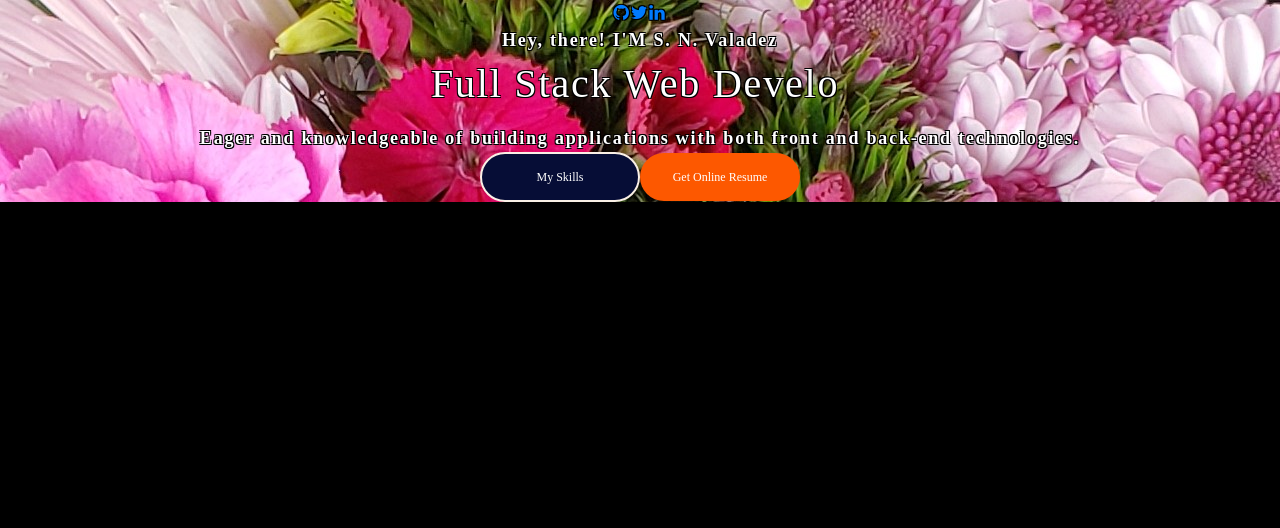
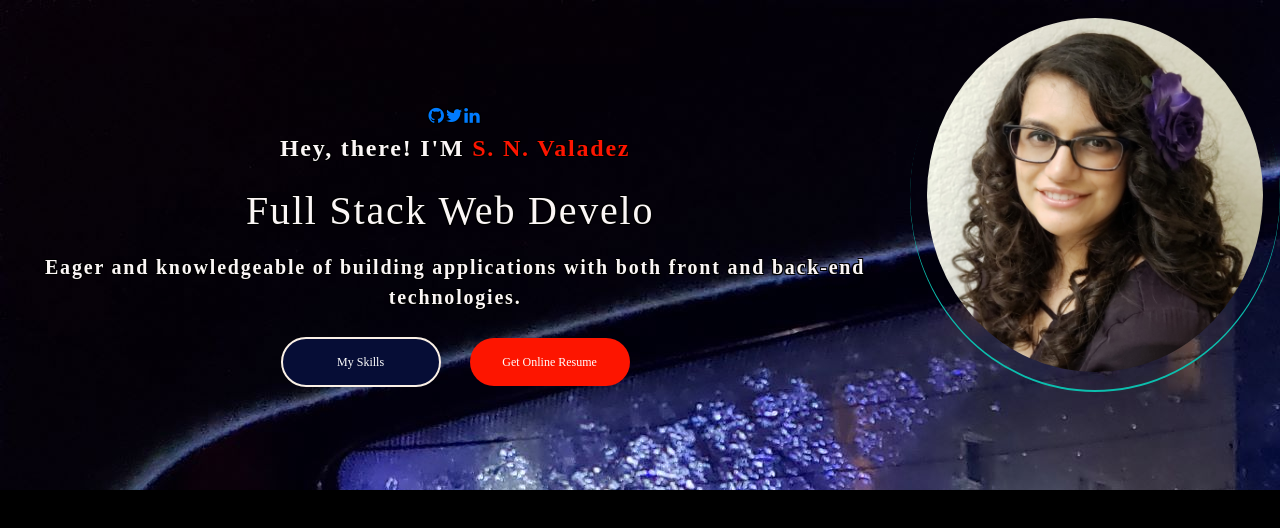
Before and after one commit to SNValadez/snvaladez.dev, a React (Create React App) app: page / in a window 1280 px wide. Shown: the top 528 px of the page. Built offline with nearby package versions, Linux system fonts and the light colour scheme; a web font is replaced by a local one.

Commit message:
header css stylings

```diff
--- a/src/App.css
+++ b/src/App.css
@@ -14,7 +14,7 @@
 }
 
 .App-header {
-  background-color: #282c34;
+  background-color: #23272e;
   min-height: 100vh;
   display: flex;
   flex-direction: column;
@@ -45,7 +45,7 @@
   --sea-green-extra-dark: #09BEAD;
   --sea-green-shadow: rgba(11, 190, 173,0.4);
   --header-hamburger-background : rgba(11, 190, 173,0.8);
-  --orange: #F57F17;
+  --orange: #f77e15;
   --dark-orange: #FF5823;
   --orange-shadow: rgba(245, 127, 23,0.2);
   --white: #ffffff;
--- a/src/components/Header/style.css
+++ b/src/components/Header/style.css
@@ -1,3 +1,8 @@
+.header-role-tagline{
+    margin: 6px 0 0 0;
+    font-size: 20px;
+}
+
 header {
     display: flex;
     height: 100px;
@@ -7,6 +12,21 @@ header {
     justify-content: space-between;
 }
 
+.header-details-name{
+    font-size: 24px;
+}
+
+.header-picture{
+    border-radius: 50%;
+    align-items: center;
+    justify-content: center;
+    display: flex;
+    margin: 0 0 100px 0;
+    box-shadow: 0 2px 0 0 var(--loader-color);
+    height: 390px;
+    width: 390px;
+}
+
 .header-container {
     min-height: fit-content;
     display: flex;
@@ -14,7 +34,36 @@ header {
     justify-content: center;
     text-align: center;
     height: 10%;
-    background-image: url("../../assets/Header-Home/flowers.jpg");
+    background-image: url("../../assets/Header-Home/window-2.jpg");
+
+}
+
+.header-options .highlighted-btn {
+    margin: 0 0 0 29px;
+
+}
+
+.header-details-role{
+    flex-direction: column;
+    display: flex;
+    margin: 15px 0 25px 0;
+}
+
+.header-options .highlighted-btn:hover {
+    background-color: wheat;
+    margin: 0 0 0 29px;
+    color: black
+}
+
+.header-picture-background {
+    background-size: cover;
+    width: 91%;
+    background-position: center;
+    background-image: url("../../assets/Header-Home/SNValadez-Infosys.jpeg");
+    background-repeat: no-repeat;
+    height: 91%;
+    border-radius: 50%;
+    cursor: pointer;
 
 }
 
@@ -27,3 +76,33 @@ header {
     -1px 1px 0 #000,
     1px 1px 0 #000;
 }
+
+.header-picture-background:hover {
+
+    transition: var(--sea-green-shadow);
+
+    transition: 1s ease-out;
+
+    transform: scale(1.08);
+
+}
+
+.header-parent{
+    align-items: center;
+    display: flex;
+    color: rgb(251, 246, 246);
+}
+
+.header-details-role{
+    font-family: cursive;
+    font-size: 20px;
+
+}
+
+.primary-text{
+    color: (--white);
+}
+
+.highlighted-text{
+    color: #fd1500;
+}
--- a/src/index.css
+++ b/src/index.css
@@ -118,7 +118,7 @@ body ::-webkit-scrollbar-thumb {
 
 .primary-btn:hover {
   color: aliceblue;
-  border: 2px solid #fd5800;
+  border: 2px solid #fd1500;
   background-color: #1d2136;
 }
 
@@ -126,7 +126,7 @@ body ::-webkit-scrollbar-thumb {
   color: var(--white);
 
   font-size: 12px;
-  background-color: #fd5800;
+  background-color: #fd1500;
 }
 @media only screen and (max-width: 568px) {
   .highlighted-btn {
```
Also changed, not shown: src/assets/Header-Home/window-2.jpg (added), src/assets/Header-Home/window-3.jpg (added).
